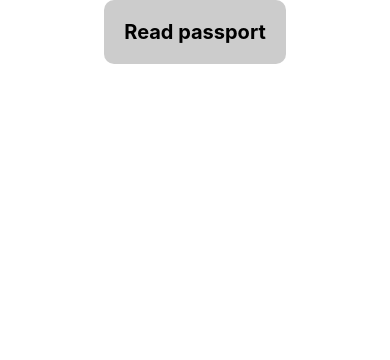
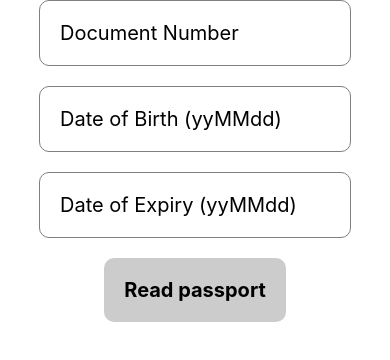
Before and after one commit to ocelots-app/passport-reader, a React Native app: screen / in a window 390 px wide. Shown: the top 360 px of the page. Built offline with nearby package versions, Linux system fonts and the light colour scheme.

Commit message:
fix issue with nfc read timeout + inputs

```diff
--- a/App.tsx
+++ b/App.tsx
@@ -1,3 +1,4 @@
+/* eslint-disable react-native/no-inline-styles */
 /* eslint-disable no-catch-shadow */
 import React, {useState} from 'react';
 import {
@@ -9,6 +10,7 @@ import {
   StatusBar,
   StyleSheet,
   Text,
+  TextInput,
   TouchableOpacity,
   useColorScheme,
   View,
@@ -23,13 +25,21 @@ import {
 // @ts-ignore
 import PassportReader from './android/react-native-passport-reader';
 
-async function getDataFromPassport() {
+async function getDataFromPassport({
+  documentNumber,
+  dateOfBirth,
+  dateOfExpiry,
+}: {
+  documentNumber: string;
+  dateOfBirth: string;
+  dateOfExpiry: string;
+}) {
   try {
     if (Platform.OS === 'ios') {
       scanPassport({
-        birthDate: '',
-        expiryDate: '',
-        passportNumber: '',
+        birthDate: dateOfBirth,
+        expiryDate: dateOfExpiry,
+        passportNumber: documentNumber,
         useNewVerificationMethod: true,
       })
         .then((result: NFCPassportModel | {error: string}) => {
@@ -44,9 +54,9 @@ async function getDataFromPassport() {
         });
     } else if (Platform.OS === 'android') {
       const res = await PassportReader.scan({
-        documentNumber: DEFAULT_PNUMBER,
-        dateOfBirth: DEFAULT_DOB,
-        dateOfExpiry: DEFAULT_DOE,
+        documentNumber,
+        dateOfBirth,
+        dateOfExpiry,
       });
 
       return res;
@@ -66,14 +76,28 @@ function App(): JSX.Element {
     width: 0,
     height: 0,
   });
+  const [passportMRZ, setPassportMRZ] = useState({
+    documentNumber: '',
+    dateOfBirth: '',
+    dateOfExpiry: '',
+  });
   const [scanning, setScanning] = useState(false);
   const [error, setError] = useState<string>();
 
   const onReadPassport = async () => {
     setScanning(true);
     setError('');
+    setPhoto({
+      base64: '',
+      width: 0,
+      height: 0,
+    });
     try {
-      const {photo} = await getDataFromPassport();
+      const {photo} = await getDataFromPassport({
+        documentNumber: passportMRZ.documentNumber || DEFAULT_PNUMBER,
+        dateOfBirth: passportMRZ.dateOfBirth || DEFAULT_DOB,
+        dateOfExpiry: passportMRZ.dateOfExpiry || DEFAULT_DOE,
+      });
       setPhoto(photo);
     } catch (error: any) {
       setError(JSON.stringify(error));
@@ -84,6 +108,11 @@ function App(): JSX.Element {
   const onCancelScan = () => {
     PassportReader.cancel();
     setScanning(false);
+    setPhoto({
+      base64: '',
+      width: 0,
+      height: 0,
+    });
   };
 
   return (
@@ -95,7 +124,35 @@ function App(): JSX.Element {
           width: '100%',
           justifyContent: 'center',
           alignItems: 'center',
+          gap: 20,
         }}>
+        <TextInput
+          style={styles.textInput}
+          placeholderTextColor="black"
+          placeholder="Document Number"
+          value={passportMRZ.documentNumber}
+          onChangeText={text => {
+            setPassportMRZ({...passportMRZ, documentNumber: text});
+          }}
+        />
+        <TextInput
+          style={styles.textInput}
+          placeholderTextColor="black"
+          placeholder="Date of Birth (yyMMdd)"
+          value={passportMRZ.dateOfBirth}
+          onChangeText={text => {
+            setPassportMRZ({...passportMRZ, dateOfBirth: text});
+          }}
+        />
+        <TextInput
+          style={styles.textInput}
+          placeholderTextColor="black"
+          placeholder="Date of Expiry (yyMMdd)"
+          value={passportMRZ.dateOfExpiry}
+          onChangeText={text => {
+            setPassportMRZ({...passportMRZ, dateOfExpiry: text});
+          }}
+        />
         {!scanning && (
           <TouchableOpacity
             style={{
@@ -134,6 +191,7 @@ function App(): JSX.Element {
         )}
         {error && <Text>{error}</Text>}
         {photo && photo.base64 && (
+          <>
             <Image
               source={{
                 uri: photo.base64,
@@ -143,12 +201,31 @@ function App(): JSX.Element {
                 height: photo.height,
               }}
             />
+            <Text
+              style={{
+                fontSize: 20,
+                fontWeight: 'bold',
+              }}>
+              Passport read with success!
+            </Text>
+          </>
         )}
       </View>
     </SafeAreaView>
   );
 }
 
-const styles = StyleSheet.create({});
+const styles = StyleSheet.create({
+  textInput: {
+    width: '80%',
+    borderColor: 'gray',
+    borderWidth: 1,
+    borderRadius: 10,
+    padding: 20,
+    fontSize: 20,
+    backgroundColor: 'white',
+    color: 'black',
+  },
+});
 
 export default App;
--- a/package.json
+++ b/package.json
@@ -13,7 +13,8 @@
     "@better-network/react-native-nfc-passport-reader": "^0.2.2",
     "react": "18.2.0",
     "react-native": "0.72.7",
-    "react-native-dotenv": "^3.4.9"
+    "react-native-dotenv": "^3.4.9",
+    "react-native-passport-reader": "^1.0.3"
   },
   "devDependencies": {
     "@babel/core": "^7.20.0",
@@ -29,7 +30,6 @@
     "jest": "^29.2.1",
     "metro-react-native-babel-preset": "0.76.8",
     "prettier": "^2.4.1",
-    "react-native-passport-reader": "^1.0.3",
     "react-test-renderer": "18.2.0",
     "typescript": "4.8.4"
   },
```
Also changed, not shown: 3 other files (tests, documents, lock files or other folders). Lines whose indentation alone changed are shown as unchanged.
